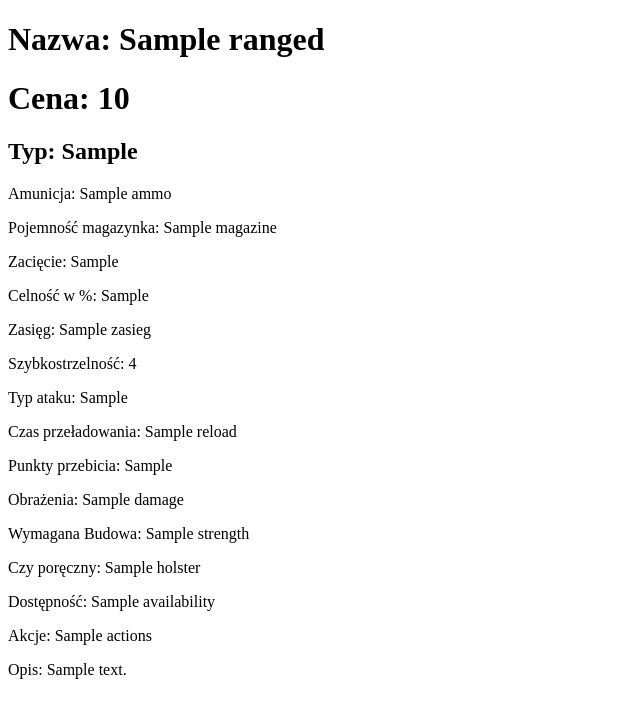
After one commit to AdrianZaleski/Neuroshima_items_filter, a Django app: template neuro/items/templates/items/ranged_detail.html in a window 1280 px wide. The commit adds this page. Shown: the top 718 px of the page, without its empty margins (0-640 px from the left). Run offline with Django 3.2, Linux system fonts and the light colour scheme; the template is opened without the code that fills it: most values are stand-ins (such as "Sample title", 1, 10 or a date in 2020).

Commit message:
Adds ranged_detail view with html file for display - needs more improvements.
Main template file - for further adjustments
small update in database for ranged Anzio

```diff
--- /dev/null
+++ b/neuro/items/templates/items/main.html
@@ -0,0 +1,37 @@
+<!DOCTYPE html>
+<!--{% load static %}-->
+<html>
+<head>
+    <title>Neuroshima Vault</title>
+
+    <meta charset="UTF-8">
+    <meta http-equiv="X-UA-Compatible" content="IE=edge">
+    <meta name="viewport" content="width=device-width" , initial-scale=1, maximum-scale=1, minimm-scale=1>
+
+    <link rel="preconnect" href="https://fonts.googleapis.com">
+    <link rel="preconnect" href="https://fonts.gstatic.com" crossorigin>
+    <link href="https://fonts.googleapis.com/css2?family=Press+Start+2P&family=VT323&display=swap" rel="stylesheet">
+
+<!--    <link rel="stylesheet" type="text/css" href="{% static 'css/default.css' %}">-->
+
+<!--    <link id="theme-style" rel="stylesheet" type="text/css" href=" ">-->
+
+</head>
+
+<body>
+
+
+    {% block content %}
+
+        <!---- content goes here -->
+
+    {% endblock content %}
+
+<!--    {% comment %} Below is usage of js changes in other inharitance of main {% endcomment %}-->
+<!--    <script type="text/javascript">-->
+<!--        let static = "{% static 'css' %}"-->
+<!--    </script>-->
+
+<!--    <script type="text/javascript" src="{% static 'js/script.js' %}"></script>-->
+</body>
+</html>
--- /dev/null
+++ b/neuro/items/templates/items/ranged_detail.html
@@ -0,0 +1,24 @@
+{% extends 'items/main.html' %}
+
+{% block content %}
+
+    <h1>Nazwa: {{ ranged.name }}</h1>
+    <h1>Cena: {{ ranged.price }}</h1>
+    <h2>Typ: {{ ranged.weapon_class }}</h2>
+    <p>Amunicja: {{ ranged.ammo }}</p>
+    <p>Pojemność magazynka: {{ ranged.magazine }}</p>
+    <p>Zacięcie: {{ ranged.misfire_roll }}</p>
+    <p>Celność w %: {{ ranged.celnosc_w_procentach }}</p>
+    <p>Zasięg: {{ ranged.zasieg }}</p>
+    <p>Szybkostrzelność: {{ ranged.fire_rate }}</p>
+    <p>Typ ataku: {{ ranged.attack_type }}</p>
+    <p>Czas przeładowania: {{ ranged.reload }}</p>
+    <p>Punkty przebicia: {{ ranged.punkty_przebicia }}</p>
+    <p>Obrażenia: {{ ranged.damage }}</p>
+    <p>Wymagana Budowa: {{ ranged.strength }}</p>
+    <p>Czy poręczny: {{ ranged.holster }}</p>
+    <p>Dostępność: {{ ranged.availability }}</p>
+    <p>Akcje: {{ ranged.actions }}</p>
+    <p>Opis: {{ ranged.description }}</p>
+
+{% endblock content %}
--- a/neuro/items/urls.py
+++ b/neuro/items/urls.py
@@ -4,6 +4,7 @@ from . import views
 app_name = 'items'
 urlpatterns = [
     path('', views.index, name='index'),
-    path('randomizer', views.randomizer, name='randomizer'),
+    path('random_ranged', views.randomized_ranged_weapons, name='random ranged weapons'),
+    path('ranged_detail/<str:id_code>', views.ranged_detail, name='ranged_detail'),
 
 ]
--- a/neuro/neuro/urls.py
+++ b/neuro/neuro/urls.py
@@ -18,5 +18,5 @@ from django.urls import path, include
 
 urlpatterns = [
     path('admin/', admin.site.urls),
-    path('items/', include('items.urls')),
+    path('', include('items.urls')),
 ]
```
Also changed, not shown: neuro/items/templates/items/randomizer_weapon.html (renamed from neuro/items/templates/items/randomizer_test.html, +10 -10 lines), neuro/items/views.py (+24 -4 lines), database/main_db.db.
